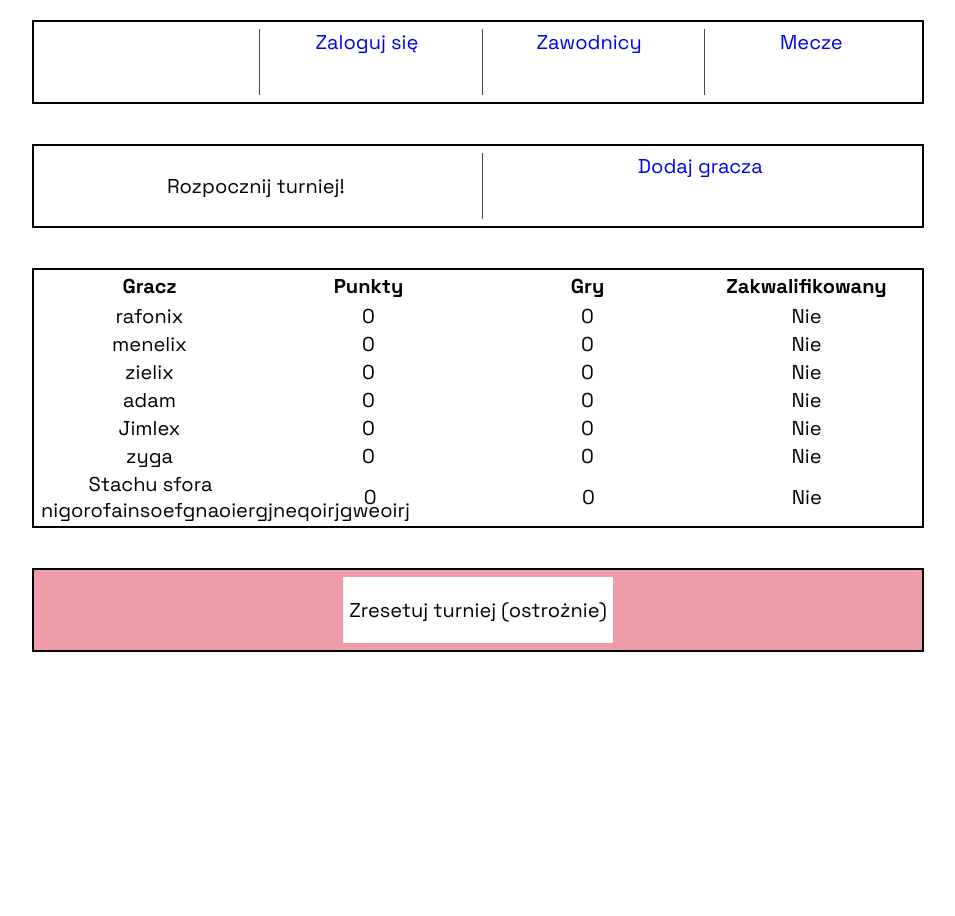
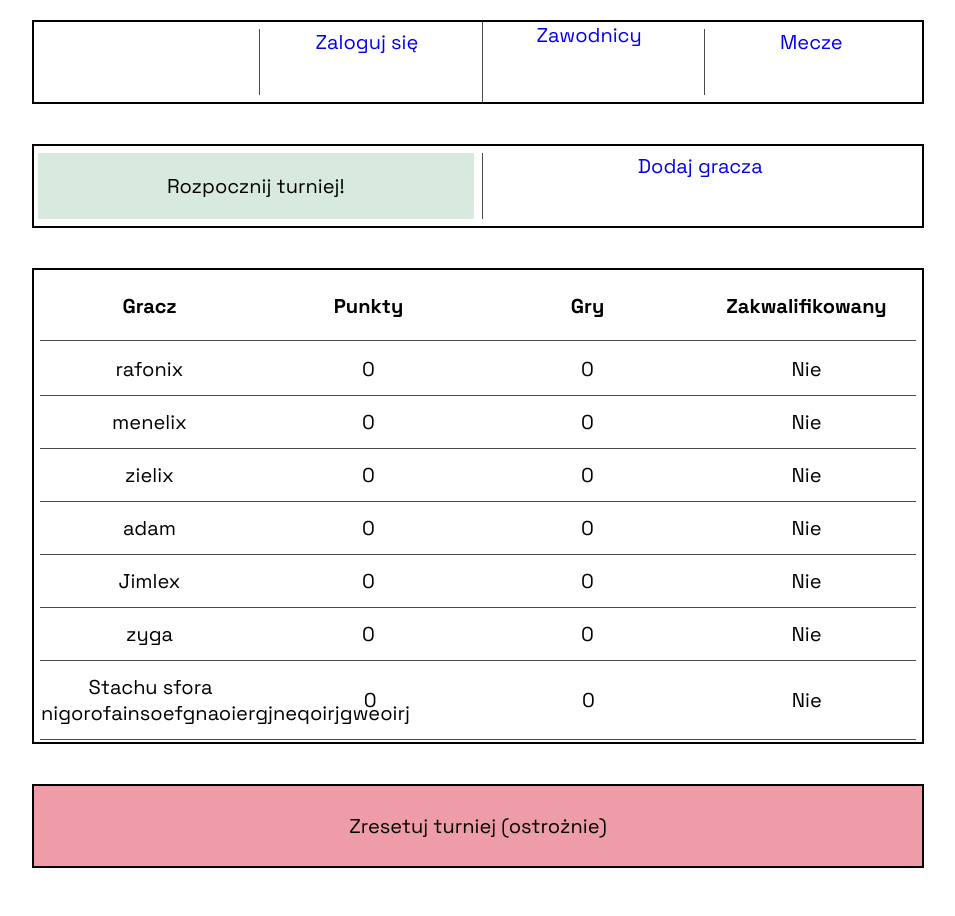
Before and after one commit to Faflox/squash, a Django app: page / in a window 1280 px wide. Shown: the whole page, without its empty margins (162-1117 px from the left). Before the commit the page ends 652 px from the top, so only its background shows below. Run offline with Django 5.2, Linux system fonts and the light colour scheme; data comes from the database, SQL or seed files in the repository; both versions use the stored data as it was after the commit.

Commit message:
css changes

```diff
--- a/table/static/table/css/styles.css
+++ b/table/static/table/css/styles.css
@@ -52,6 +52,8 @@ a{
     flex:1;
     border-left: 1px solid rgb(73, 73, 73);
     text-align: center;
+    justify-content: center;
+    align-items: center;
 }
 
 .first{
@@ -73,10 +75,15 @@ tr{
     flex: 1;
     align-items: center;
     justify-content: center;
+    border-bottom: 1px solid rgb(73, 73, 73);
+    padding-top: 12px;
+    padding-bottom: 12px;
 }
 
 th{
     width: 25%;
+    margin-top: 8px;
+    margin-bottom: 8px;
 }
 
 .player-tab{
@@ -90,9 +97,40 @@ td{
     text-align: center;
 }
 
+.green{
+    background-color: rgb(216, 233, 222);
+}
+
+.green:hover{
+    cursor: pointer;
+}
+
 .red{
     background-color: rgb(239, 156, 169);
 }
 .red:hover{
     background-color: red;
+    cursor: pointer;
 }
+
+.pelne{
+    width: 100%;
+    height: 100%;
+    min-height: 80px;
+}
+
+.odstep{
+    margin-top: 8px;
+    margin-bottom: 8px;
+}
+
+input{
+    padding-top: 8px;
+    padding-bottom: 8px;
+    padding-left: 8px;
+    padding-right: 8px;
+    margin-left: 8px;
+    border: 1px solid rgb(73, 73, 73);
+    font-size: 20px;
+    font-family: 'Space Grotesk', 'Space Mono', Arial, Helvetica, sans-serif;
+}
--- a/table/templates/table/add_player.html
+++ b/table/templates/table/add_player.html
@@ -6,7 +6,7 @@
     <form action="{% url "table:add_player" %}" method='POST'>
         {% csrf_token %}
         {{ form.as_p }}
-        <button name='submit'><b>Dodaj gracza</b></button>
+        <button name='submit' class='red odstep'><b>Dodaj gracza</b></button>
     </form>
 </div>
 {% endblock content %}
--- a/table/templates/table/base.html
+++ b/table/templates/table/base.html
@@ -4,11 +4,11 @@
 <head>
   <link rel="stylesheet" type="text/css"
   href="{% static 'table/css/styles.css' %}">
-  <link rel="preconnect" href="https://fonts.googleapis.com">
-  <link rel="preconnect" href="https://fonts.gstatic.com" crossorigin>
-  <link href="https://fonts.googleapis.com/css2?family=Space+Mono:ital,
-  wght@0,400;0,700;1,400;1,700&display=swap" rel="stylesheet">
-  <link rel="preconnect" href="https://fonts.googleapis.com">
+<link rel="preconnect" href="https://fonts.googleapis.com">
+<link rel="preconnect" href="https://fonts.gstatic.com" crossorigin>
+<link href="https://fonts.googleapis.com/css2?family=Space+Mono:ital,
+wght@0,400;0,700;1,400;1,700&display=swap" rel="stylesheet">
+<link rel="preconnect" href="https://fonts.googleapis.com">
 <link rel="preconnect" href="https://fonts.gstatic.com" crossorigin>
 <link href="https://fonts.googleapis.com/css2?family=Space+Grotesk:wght@300..
 700&family=Space+Mono:ital,wght@0,400;0,700;1,400;1,700&display=swap"
@@ -32,7 +32,7 @@ rel="stylesheet">
         <a href="{% url "accounts:login" %}">Zaloguj się</a>
       {% endif %}
     </div>
-    <div class='nav-element bckgr'>
+    <div class='nav-element bckgr pelne'>
       <a href="{% url "table:index" %}">Zawodnicy</a>
     </div>
     <div class='nav-element bckgr'>
--- a/table/templates/table/index.html
+++ b/table/templates/table/index.html
@@ -3,13 +3,13 @@
 {% block content %}
   <div class="navbar">
     <div class='nav-element first bckgr'>
-      <form action="{% url "table:start_tournament" %}" method="POST">
+      <form action="{% url "table:start_tournament" %}" method="POST" class='pelne'>
         {% csrf_token %}
-        <button type="submit">Rozpocznij turniej!</button>
+        <button type="submit" class='green'>Rozpocznij turniej!</button>
       </form>
     </div>
     <div class='nav-element bckgr'>
-      <a href="{% url "table:add_player" %}">Dodaj gracza</a>
+      <a href="{% url "table:add_player" %}" class='pelne'>Dodaj gracza</a>
     </div>
   </div>
 
@@ -41,9 +41,9 @@
   </div>
 
   <div class="navbar red">
-    <form action="{% url "table:reset_tournament" %}" method="POST">
+    <form action="{% url "table:reset_tournament" %}" method="POST" class='pelne'>
       {% csrf_token %}
-        <button type='submit'>Zresetuj turniej (ostrożnie)</button>
+        <button type='submit' class='red pelne'>Zresetuj turniej (ostrożnie)</button>
     </form>
   </div>
 {% endblock content %}
```
Also changed, not shown: db.sqlite3.
